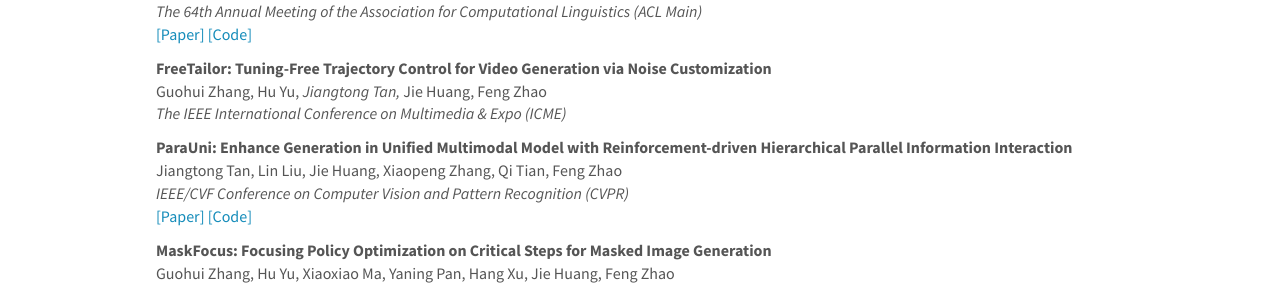
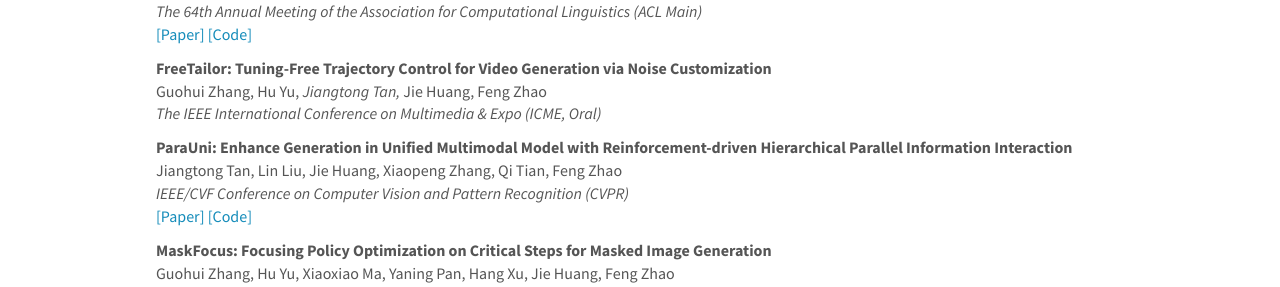
Before and after one commit to bivlab123/bivlab123.github.io, a Jekyll site: the page built from _pages/publications.md, in a window 1280 px wide and 900 px high, scrolled down 614 px. Shown: the part 157-444 px from the top of the window. Built offline with Jekyll 4.4.1, drawn with Linux system fonts in a browser that asks for light colours; nearby versions of some CDN libraries.

Commit message:
Update publist_2026.yml

```diff
--- a/_data/publist_2026.yml
+++ b/_data/publist_2026.yml
@@ -55,7 +55,7 @@
 
 - title: "FreeTailor: Tuning-Free Trajectory Control for Video Generation via Noise Customization"
   authors: Guohui Zhang, Hu Yu, *Jiangtong Tan,* Jie Huang, Feng Zhao
-  venue: "The IEEE International Conference on Multimedia & Expo (ICME)"
+  venue: "The IEEE International Conference on Multimedia & Expo (ICME, Oral)"
   link:
   url:
   display: \[Paper\]
```
